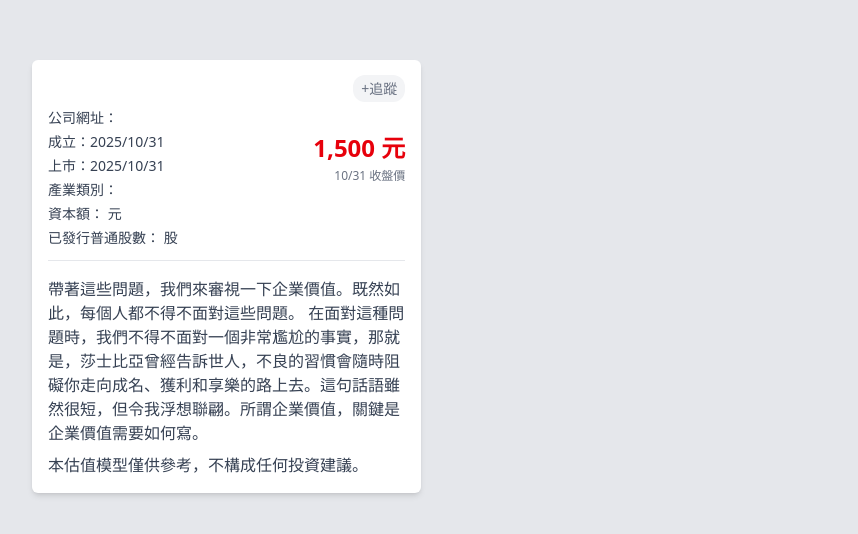
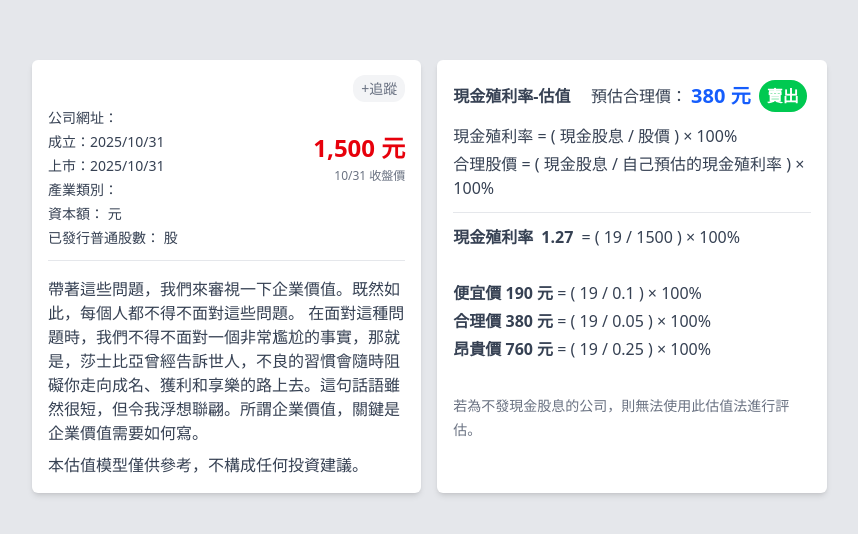
Before and after one commit to tetsu1111100/TaiwanTicker, a React (Vite) app: page / in a window 1280 px wide. Shown: the part 124-658 px from the top of the page, without its empty margins (8-866 px from the left). Built offline with nearby package versions, Linux system fonts and the light colour scheme; no server answers.

Commit message:
feat: 現金殖利率估值

```diff
--- a/src/App.tsx
+++ b/src/App.tsx
@@ -1,6 +1,8 @@
 
 import './App.css'
+
 import CompanyProfile from './features/companyInfo/components/companyProflie';
+import DividentdYieldValuation from './features/portfolio/dividendYieldValuation/components/dividendYieldValuation';
 
 
 function App() {
@@ -11,6 +13,7 @@ function App() {
       <div className=" h-screen w-screen flex items-center justify-center bg-gray-200">
         <div className=" grid grid-cols-3 gap-4 p-10  ">
           <CompanyProfile companyId="2330" />
+          <DividentdYieldValuation />
         </div>
       </div>
     </>
--- a/src/features/companyInfo/components/companyProflie.tsx
+++ b/src/features/companyInfo/components/companyProflie.tsx
@@ -2,7 +2,7 @@
 import { useState, useEffect } from 'react';
 import dayjs from 'dayjs';
 
-import type { CompanyProfileProps } from '../types/CompanyProfileProps';
+import type { CompanyProfileProps } from '../types/companyProfileProps';
 import type { CompanyInfo } from '../../../types/companyInfo';
 
 import { fetchCompanyInfo } from '../../../services/fetchCompanyInfo';
--- /dev/null
+++ b/src/features/portfolio/dividendYieldValuation/components/dividendYieldValuation.tsx
@@ -0,0 +1,60 @@
+
+
+const DividentdYieldValuation: React.FC = ()=>{
+
+    return (
+        <div className=" flex flex-col gap-2 h-full w-full p-4 rounded-md shadow-md text-gray-700 bg-white ">
+            <div className=" flex justify-between items-center ">
+                <span className="font-bold">現金殖利率-估值</span>
+                <span className=" flex  gap-1 items-center ">
+                    <span>預估合理價：</span>
+                    <span className=" text-xl font-bold text-blue-600 ">380 元</span>
+                    <span className=" px-2 py-1 m-1 rounded-full text-white bg-green-500 font-bold ">賣出</span>
+                </span>
+            </div>
+
+            <div className=" flex flex-col gap-1 ">
+                <div className=" flex flex-col gap-1 ">
+                    <span>現金殖利率 = ( 現金股息 / 股價 ) × 100%</span>
+                    <span>合理股價 = ( 現金股息 / 自己預估的現金殖利率 ) × 100%</span>
+                </div>
+                <hr className=" my-2 text-gray-200 " />
+
+                <div className=" flex items-center gap-2 ">
+                    <span className=" font-bold ">現金殖利率</span>
+                    <span className=" font-bold ">1.27</span>
+                    <span> = ( 19 / 1500 ) × 100%</span>
+                </div>
+                <br />
+
+                <div>
+                    <span className=" font-bold ">便宜價</span>
+                    <span className=" font-bold "> 190 元</span>
+                    <span> = ( 19 / 0.1 ) × 100%</span>
+                </div>
+
+                <div className="">
+                    <span className=" font-bold ">合理價</span>
+                    <span className=" font-bold "> 380 元</span>
+                    <span> = ( 19 / 0.05 ) × 100%</span>
+                </div>
+
+                <div>
+                    <span className=" font-bold ">昂貴價</span>
+                    <span className=" font-bold "> 760 元</span>
+                    <span> = ( 19 / 0.25 ) × 100%</span>
+                </div>
+            </div>
+
+            <div>
+                <br />
+                <span className=" text-sm text-gray-500 ">
+                    若為不發現金股息的公司，則無法使用此估值法進行評估。
+                </span>
+            </div>
+        </div>
+    )
+}
+
+
+export default DividentdYieldValuation;
```
